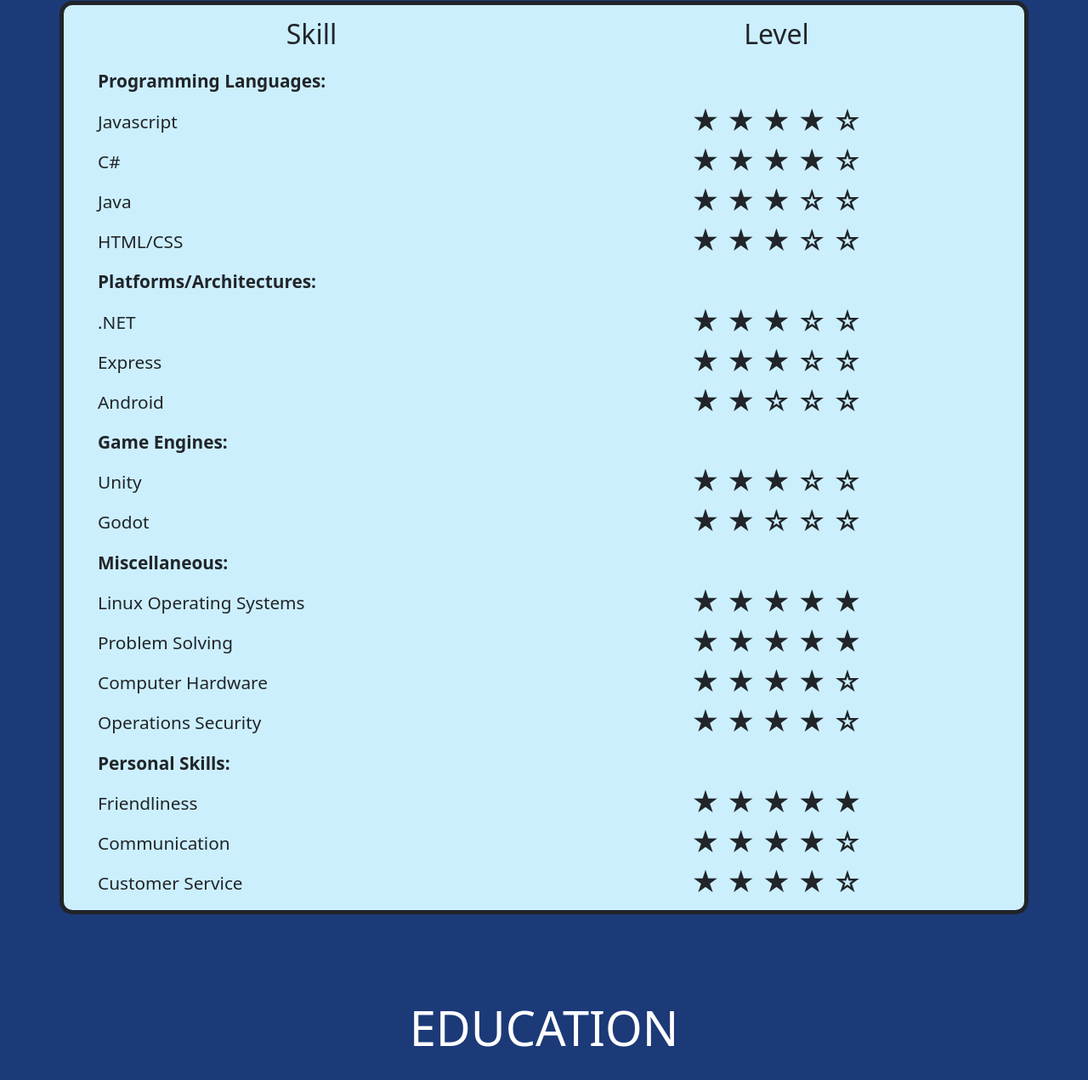
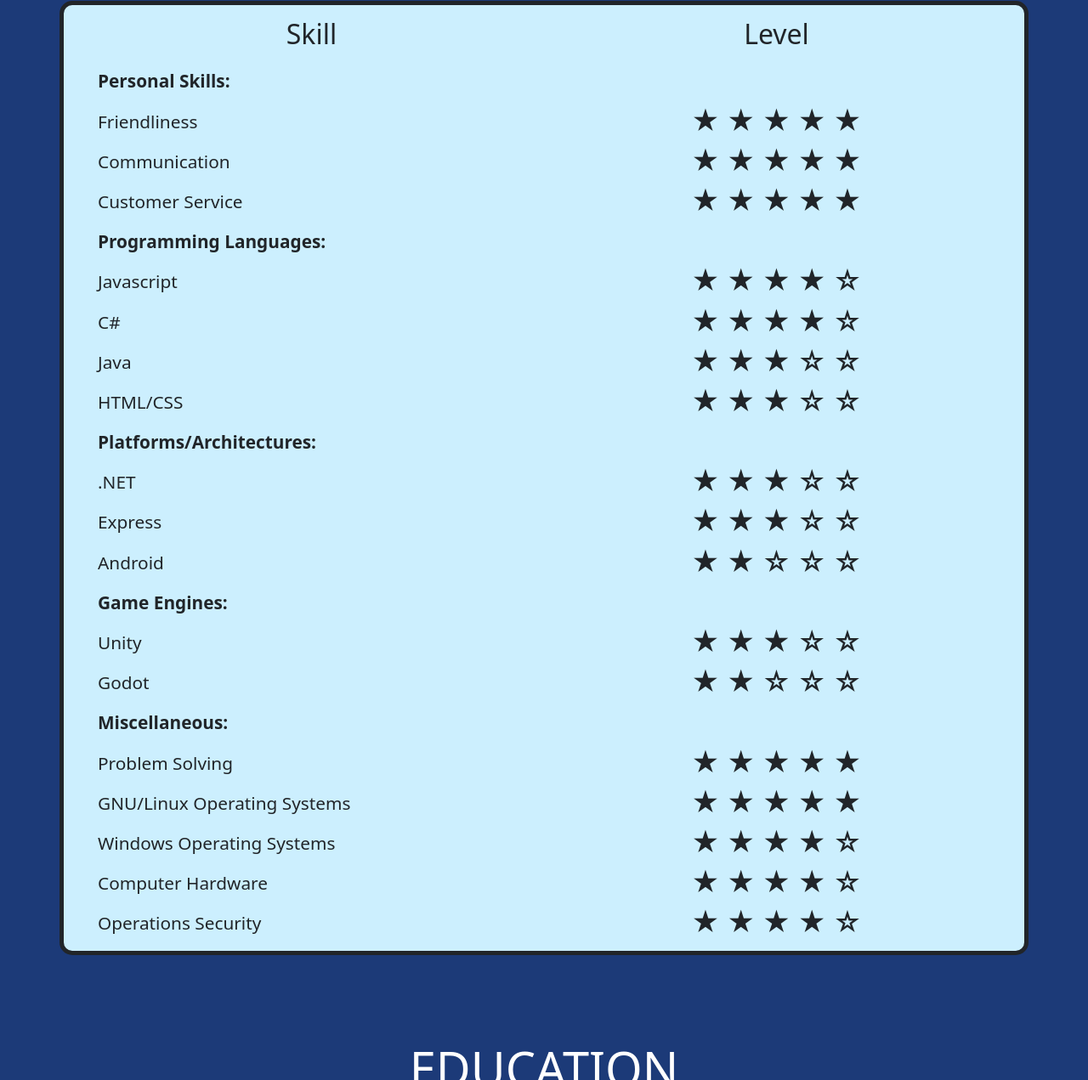
Before and after one commit to GabeDidIt/gabedidit.github.io, a website: page index.html in a window 1280 px wide. Shown: the part 1355-2626 px from the top of the page at 85% size. Drawn offline with nearby package versions, Linux system fonts and the light colour scheme.

Commit message:
added more skills

```diff
--- a/index.html
+++ b/index.html
@@ -112,6 +112,39 @@
 
       <div class="row">
         <div class="col-sm">
+          <p class="grid-item-left"><b>Personal Skills:</b></p>
+        </div>
+      </div>
+
+      <div class="row">
+        <div class="col-sm col-2">
+          <p class="grid-item-left">Friendliness</p>
+        </div>
+        <div class="col-sm col-10">
+          <h2 class="stars">&starf; &starf; &starf; &starf; &starf;</h2>
+        </div>
+      </div>
+
+      <div class="row">
+        <div class="col-sm col-2">
+          <p class="grid-item-left">Communication</p>
+        </div>
+        <div class="col-sm col-10">
+          <h2 class="stars">&starf; &starf; &starf; &starf; &starf;</h2>
+        </div>
+      </div>
+
+      <div class="row">
+        <div class="col-sm col-2">
+          <p class="grid-item-left">Customer Service</p>
+        </div>
+        <div class="col-sm col-10">
+          <h2 class="stars">&starf; &starf; &starf; &starf; &starf;</h2>
+        </div>
+      </div>
+
+      <div class="row">
+        <div class="col-sm">
           <p class="grid-item-left"><b>Programming Languages:</b></p>
         </div>
       </div>
@@ -217,7 +250,7 @@
 
       <div class="row">
         <div class="col-sm col-2">
-          <p class="grid-item-left">Linux Operating Systems</p>
+          <p class="grid-item-left">Problem Solving</p>
         </div>
         <div class="col-sm col-10">
           <h2 class="stars">&starf; &starf; &starf; &starf; &starf;</h2>
@@ -226,10 +259,19 @@
 
       <div class="row">
         <div class="col-sm col-2">
-          <p class="grid-item-left">Problem Solving</p>
+          <p class="grid-item-left">GNU/Linux Operating Systems</p>
         </div>
         <div class="col-sm col-10">
           <h2 class="stars">&starf; &starf; &starf; &starf; &starf;</h2>
+        </div>
+      </div>
+
+      <div class="row">
+        <div class="col-sm col-2">
+          <p class="grid-item-left">Windows Operating Systems</p>
+        </div>
+        <div class="col-sm col-10">
+          <h2 class="stars">&starf; &starf; &starf; &starf; &star;</h2>
         </div>
       </div>
 
@@ -251,38 +293,7 @@
         </div>
       </div>
 
-      <div class="row">
-        <div class="col-sm">
-          <p class="grid-item-left"><b>Personal Skills:</b></p>
-        </div>
-      </div>
 
-      <div class="row">
-        <div class="col-sm col-2">
-          <p class="grid-item-left">Friendliness</p>
-        </div>
-        <div class="col-sm col-10">
-          <h2 class="stars">&starf; &starf; &starf; &starf; &starf;</h2>
-        </div>
-      </div>
-
-      <div class="row">
-        <div class="col-sm col-2">
-          <p class="grid-item-left">Communication</p>
-        </div>
-        <div class="col-sm col-10">
-          <h2 class="stars">&starf; &starf; &starf; &starf; &star;</h2>
-        </div>
-      </div>
-
-      <div class="row">
-        <div class="col-sm col-2">
-          <p class="grid-item-left">Customer Service</p>
-        </div>
-        <div class="col-sm col-10">
-          <h2 class="stars">&starf; &starf; &starf; &starf; &star;</h2>
-        </div>
-      </div>
 
     </div>
   </div>
```
